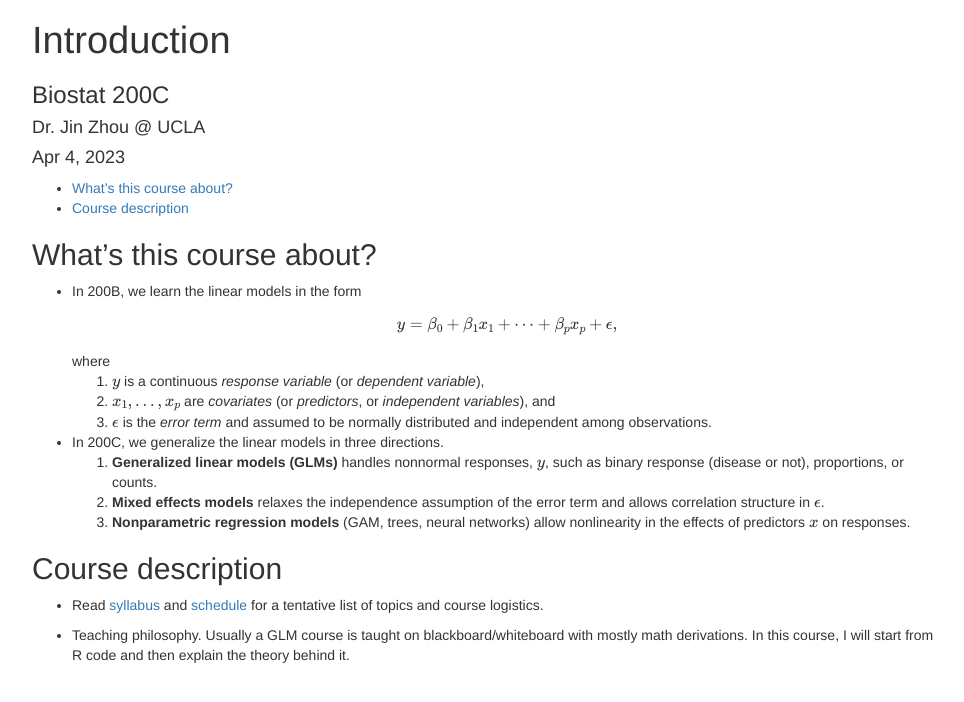
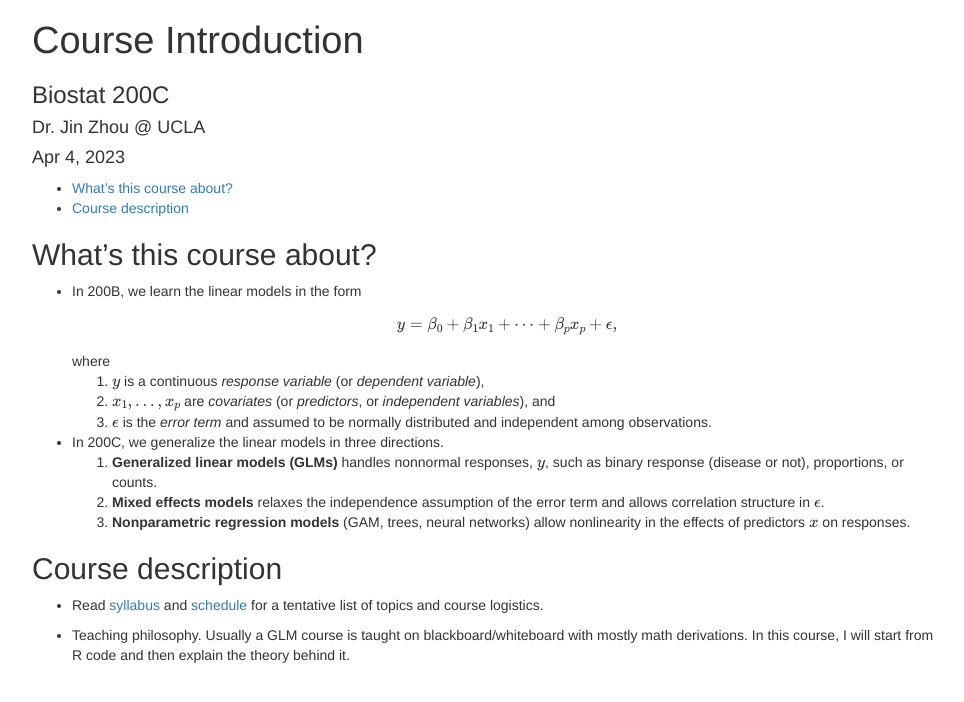
Before and after one commit to ucla-biostat-200c/2023spring, a Jekyll site: the page slides/01-intro/intro.html, which Jekyll copies as it is, in a window 1280 px wide. Shown: the top 702 px of the page, without its empty margins (153-1117 px from the left). Built offline with Jekyll 4.4.1, drawn with Linux system fonts in a browser that asks for light colours; formulas are drawn with MathJax 3.

```diff
--- a/slides/01-intro/intro.Rmd
+++ b/slides/01-intro/intro.Rmd
@@ -1,5 +1,5 @@
 ---
-title: "Introduction"
+title: "Course Introduction"
 author: "Dr. Jin Zhou @ UCLA"
 date: "Apr 4, 2023"
 output:
--- a/slides/01-intro/intro.html
+++ b/slides/01-intro/intro.html
@@ -12,7 +12,7 @@
 <meta name="author" content="Dr. Jin Zhou @ UCLA" />
 
 
-<title>Introduction</title>
+<title>Course Introduction</title>
 
 <script>// Pandoc 2.9 adds attributes on both header and div. We remove the former (to
 // be compatible with the behavior of Pandoc < 2.8).
@@ -349,7 +349,7 @@ display: none;
 
 
 
-<h1 class="title toc-ignore">Introduction</h1>
+<h1 class="title toc-ignore">Course Introduction</h1>
 <h3 class="subtitle">Biostat 200C</h3>
 <h4 class="author">Dr. Jin Zhou @ UCLA</h4>
 <h4 class="date">Apr 4, 2023</h4>
```
